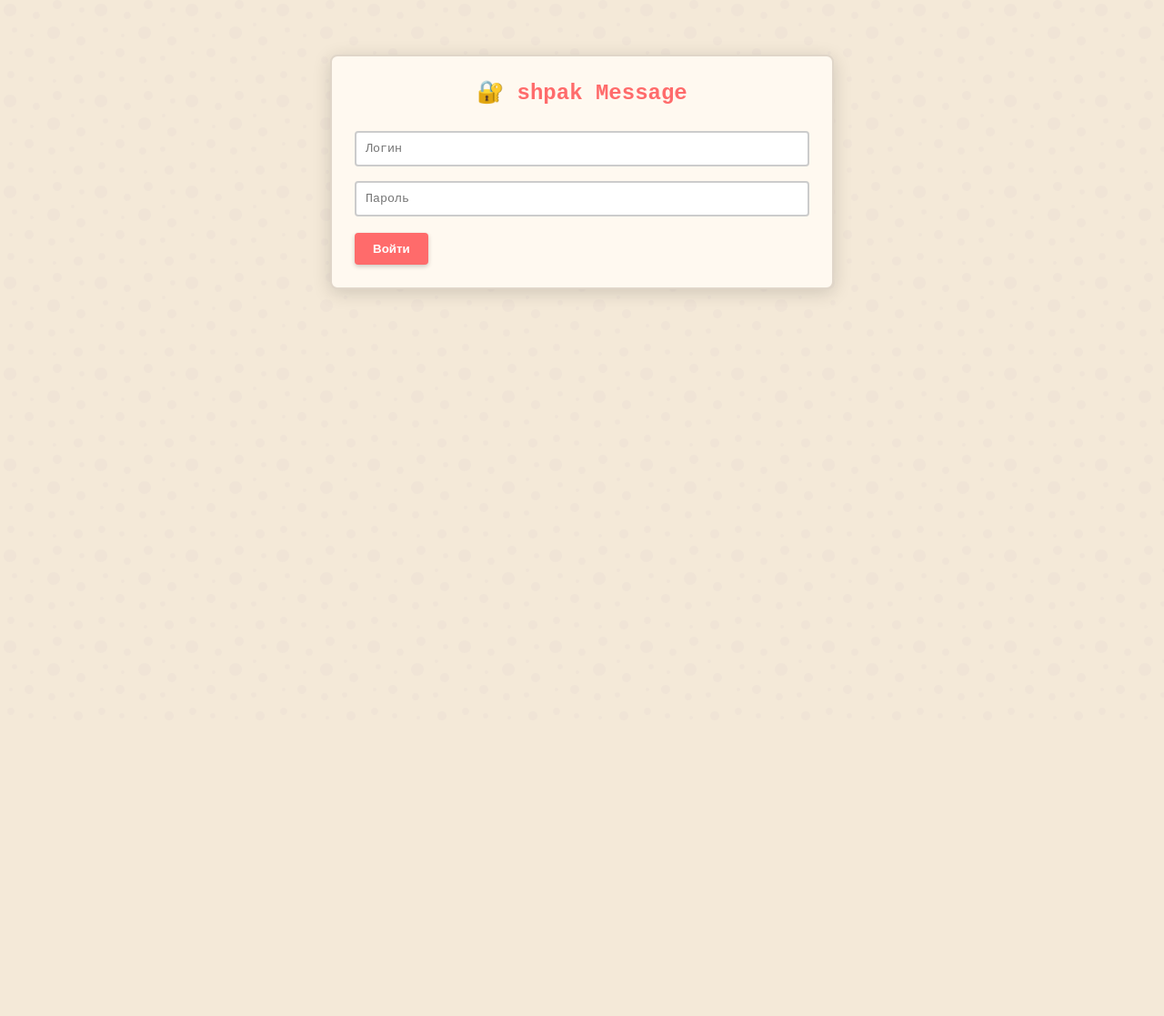
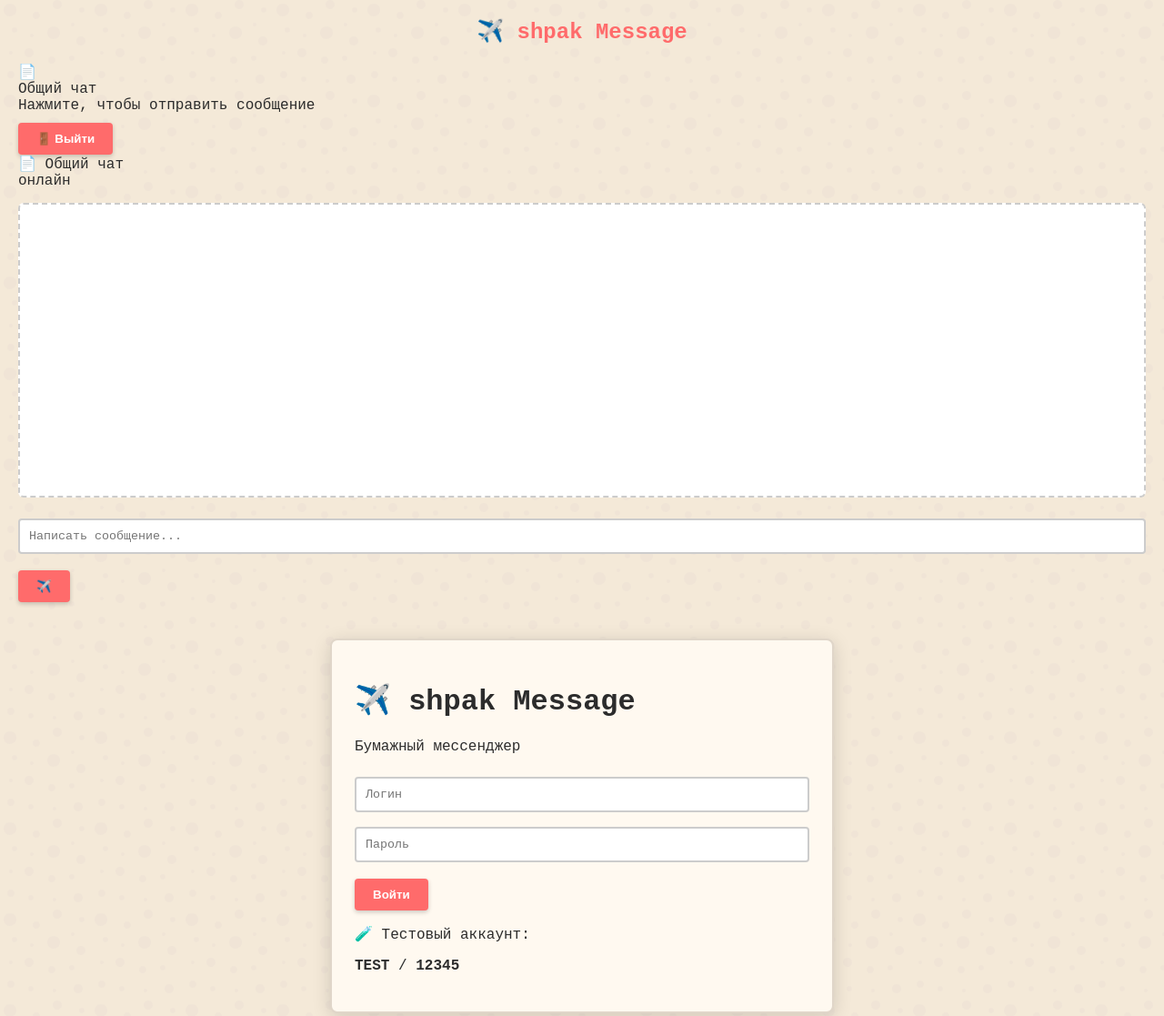
Before and after one commit to Limus1325/shpak-message, a plain HTML site: page index.html in a window 1280 px wide. Shown: the top 1117 px of the page at 91% size. Before the commit the page ends 800 px from the top, so only its background shows below. Drawn offline with Linux system fonts and the light colour scheme; no server answers.

Commit message:
Update index.html

```diff
--- a/index.html
+++ b/index.html
@@ -7,22 +7,58 @@
   <link rel="stylesheet" href="style.css">
 </head>
 <body>
-  <div id="auth-screen">
-    <h2>🔐 shpak Message</h2>
-    <input id="login" placeholder="Логин">
-    <input id="pass" type="password" placeholder="Пароль">
-    <button id="btn-enter">Войти</button>
+  <div class="app-container">
+    <!-- Боковая панель (список чатов) -->
+    <div class="sidebar" id="sidebar">
+      <div class="sidebar-header">
+        <h2>✈️ shpak Message</h2>
+        <div class="user-info" id="sidebar-user-info"></div>
+      </div>
+      <div class="chat-list">
+        <div class="chat-item active">
+          <div class="chat-avatar">📄</div>
+          <div class="chat-info">
+            <div class="chat-name">Общий чат</div>
+            <div class="chat-last-message">Нажмите, чтобы отправить сообщение</div>
+          </div>
+        </div>
+      </div>
+      <button id="btn-logout" class="logout-btn">🚪 Выйти</button>
+    </div>
+
+    <!-- Основная область чата -->
+    <div class="chat-area" id="chat-area">
+      <div class="chat-header">
+        <div class="chat-header-info">
+          <div class="chat-header-name">📄 Общий чат</div>
+          <div class="chat-header-status">онлайн</div>
+        </div>
+      </div>
+
+      <div class="messages-container" id="messages"></div>
+
+      <div class="message-input-area">
+        <input id="msg-input" placeholder="Написать сообщение..." type="text">
+        <button id="btn-send" class="send-btn">✈️</button>
+      </div>
+    </div>
+
+    <!-- Экран авторизации -->
+    <div id="auth-screen" class="auth-screen">
+      <div class="auth-box">
+        <h1>✈️ shpak Message</h1>
+        <p class="auth-subtitle">Бумажный мессенджер</p>
+        <input id="login" placeholder="Логин" type="text">
+        <input id="pass" placeholder="Пароль" type="password">
+        <button id="btn-enter" class="btn-primary">Войти</button>
+        <div class="test-account">
+          <p>🧪 Тестовый аккаунт:</p>
+          <p><strong>TEST</strong> / <strong>12345</strong></p>
+        </div>
+      </div>
+    </div>
   </div>
 
-  <div id="chat-screen" style="display:none;">
-    <h2>✈️ Чат</h2>
-    <div id="messages"></div>
-    <input id="msg-input" placeholder="Сообщение...">
-    <button id="btn-send">✈️</button>
-    <button id="btn-logout" style="margin-left:10px;">Выйти</button>
-  </div>
-
-  <!-- Firebase Compat SDK -->
   <script src="https://www.gstatic.com/firebasejs/10.12.2/firebase-app-compat.js"></script>
   <script src="https://www.gstatic.com/firebasejs/10.12.2/firebase-database-compat.js"></script>
   <script src="app.js"></script>
```
